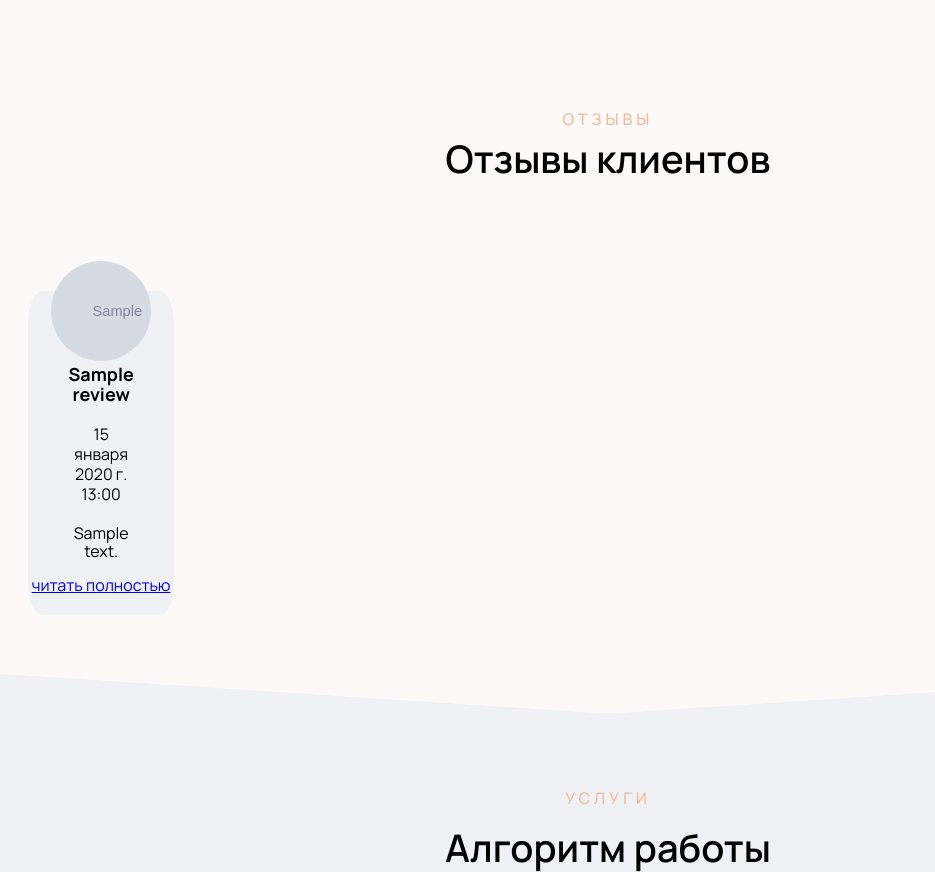
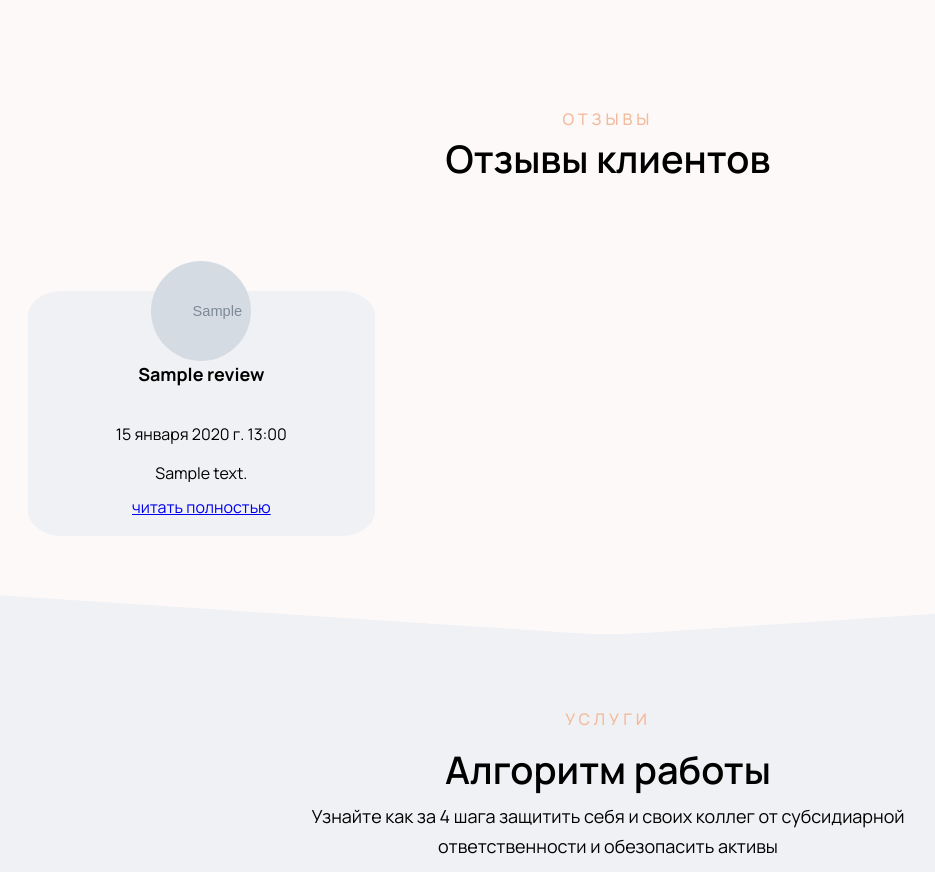
Before and after one commit to codarsssss/landing_page, a Django app: page / in a window 1280 px wide. Shown: the part 4712-5584 px from the top of the page, without its empty margins (32-967 px from the left). Run offline with Django 4.2, Linux system fonts and the light colour scheme; tables that the repository leaves empty hold one stand-in row (values such as "Sample post"); grey boxes marked "Sample" are stand-in pictures; some libraries are stand-ins or nearby versions; some web fonts are replaced.

Commit message:
news slider fix try

```diff
--- a/landing/home_app/static/home_app/style/css/review_card.css
+++ b/landing/home_app/static/home_app/style/css/review_card.css
@@ -2,7 +2,6 @@
     margin-top: 32px;
     text-align: center;
     overflow: visible;
-
 }
 
 .reviews_media_item {
@@ -11,10 +10,7 @@
     overflow: visible;
     margin-top: 50px;
     border-radius: 10%;
-    max-width: calc(33.3% - 240px);
-
     padding-bottom: 20px;
-
 }
 
 .review-img {
@@ -23,15 +19,12 @@
     width: 100px;
     border-radius: 50%;
     background-size: cover;
-    /*background-position: center;*/
     background-repeat: no-repeat;
-
 }
 
 .review-header {
     display: flex;
     flex-direction: column;
-    /*justify-content: end;*/
     align-items: center;
     padding-left: 3vw;
     padding-right: 3vw;
@@ -54,10 +47,6 @@
     padding-top: 10px;
     padding-bottom: 20px;
     font-size: 16px;
-    /*display: flex;*/
-    /*justify-content: flex-end;*/
-    /*width: 100%;*/
-
 }
 
 .card-body-text {
@@ -82,5 +71,4 @@
         width: 100%;
         min-width: 280px !important;
     }
-
 }
```
